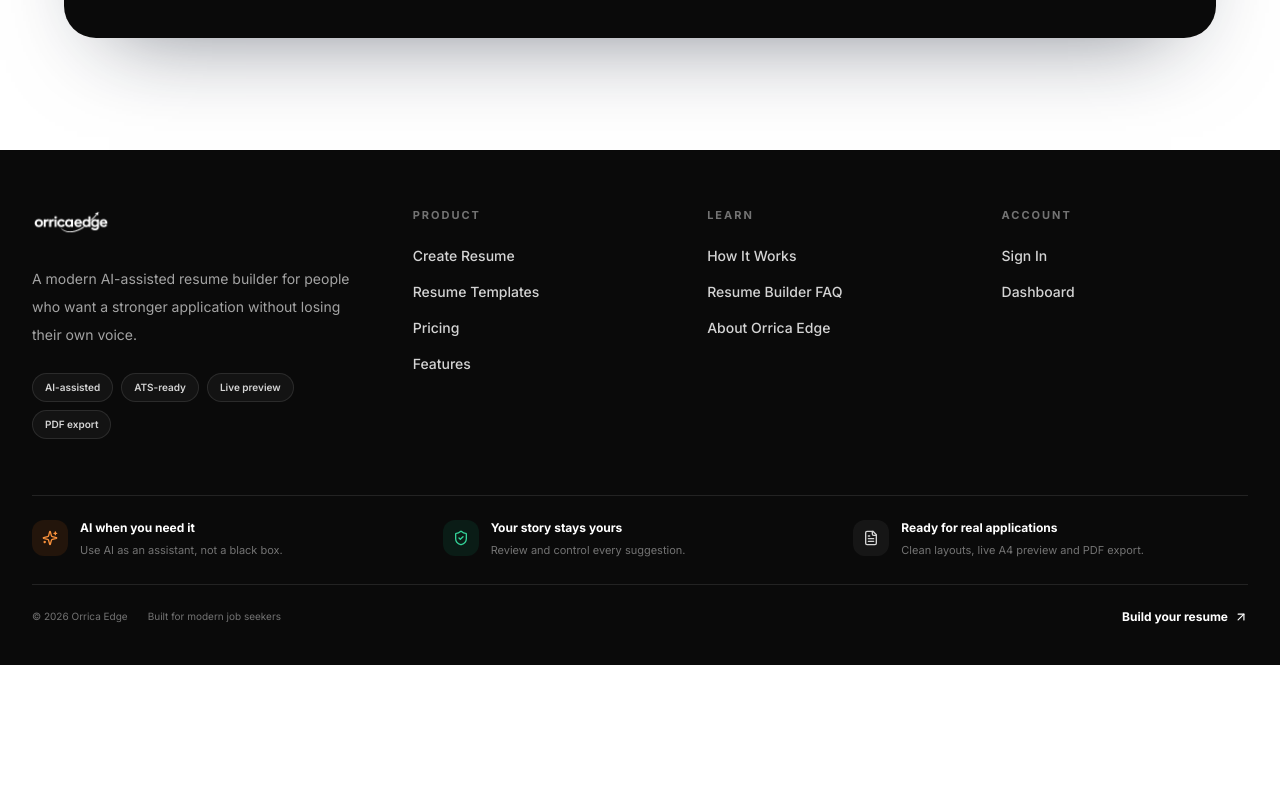
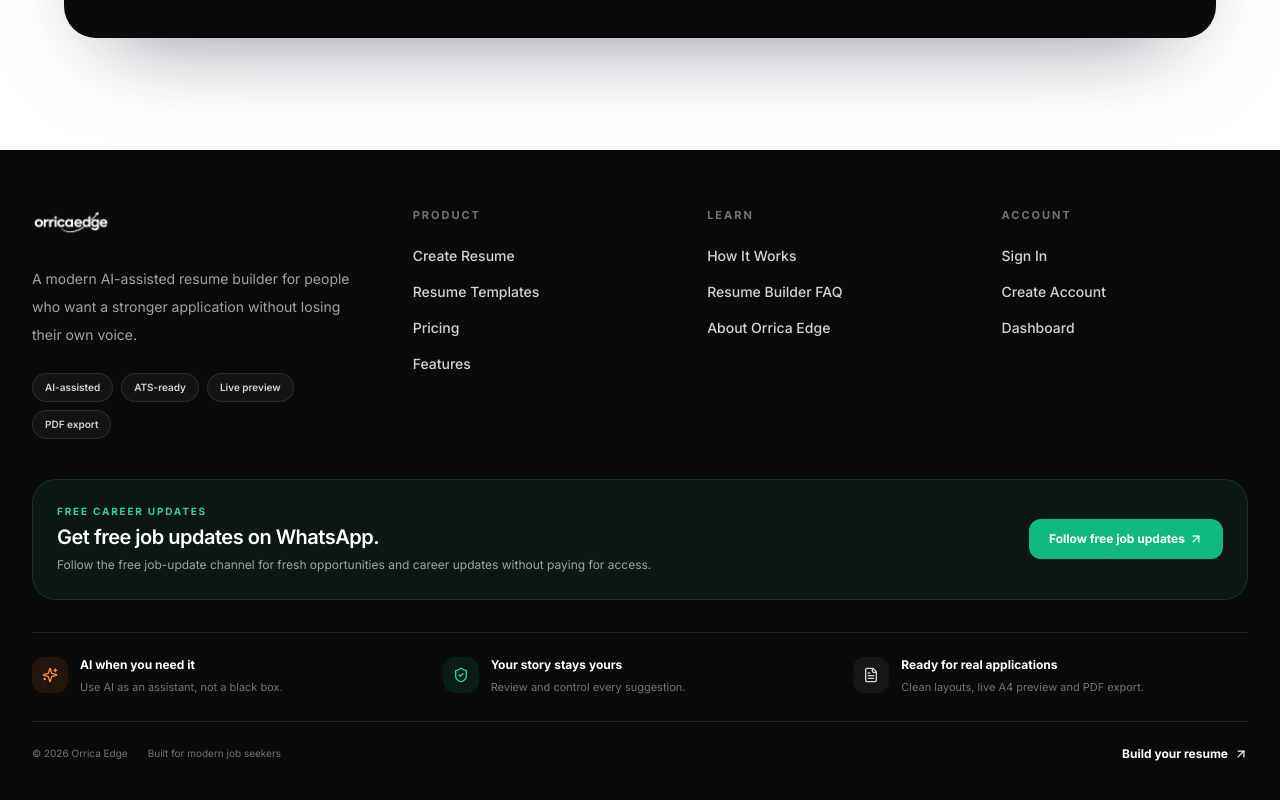
Before and after one commit to gautambetu540-droid/orrica-edge-resume-builder, a Next.js app: page / in a window 1280 px wide. Shown: the part 6759-7559 px from the top of the page. Before the commit the page ends 7424 px from the top, so only its background shows below. Built offline with nearby package versions, Linux system fonts and the light colour scheme; no server answers.

Commit message:
Add free jobs channel to footer

```diff
--- a/components/landing/SiteFooter.tsx
+++ b/components/landing/SiteFooter.tsx
@@ -1,10 +1,12 @@
 import Link from 'next/link';
 import { ArrowUpRight, Check, FileText, ShieldCheck, Sparkles } from 'lucide-react';
+
+const JOB_CHANNEL = 'https://whatsapp.com/channel/0029VbAsVFr4Y9lwo6JDRA2t';
 
 const COLUMNS = [
   { title: 'Product', links: [{ href: '/resume/new', label: 'Create Resume' }, { href: '/templates', label: 'Resume Templates' }, { href: '/pricing', label: 'Pricing' }, { href: '/#features', label: 'Features' }] },
   { title: 'Learn', links: [{ href: '/#how-it-works', label: 'How It Works' }, { href: '/#faq', label: 'Resume Builder FAQ' }, { href: '/about', label: 'About Orrica Edge' }] },
-  { title: 'Account', links: [{ href: '/login', label: 'Sign In' }, { href: '/dashboard', label: 'Dashboard' }] },
+  { title: 'Account', links: [{ href: '/login', label: 'Sign In' }, { href: '/signup', label: 'Create Account' }, { href: '/dashboard', label: 'Dashboard' }] },
 ];
 
 export function SiteFooter() {
@@ -13,17 +15,21 @@ export function SiteFooter() {
       <div className="mx-auto max-w-7xl px-5 pb-10 pt-14 lg:px-8">
         <div className="grid gap-12 lg:grid-cols-[1.35fr_1fr_1fr_1fr]">
           <div>
-            <Link href="/" className="inline-flex items-center gap-2">
-              {/* eslint-disable-next-line @next/next/no-img-element */}
-              <img src="/logo-orricaedge.png" alt="Orrica Edge" className="h-8 w-auto brightness-0 invert" />
-            </Link>
+            <Link href="/" className="inline-flex items-center gap-2"><img src="/logo-orricaedge.png" alt="Orrica Edge" className="h-8 w-auto brightness-0 invert" /></Link>
             <p className="mt-5 max-w-sm text-sm leading-7 text-neutral-400">A modern AI-assisted resume builder for people who want a stronger application without losing their own voice.</p>
             <div className="mt-6 flex flex-wrap gap-2">{['AI-assisted', 'ATS-ready', 'Live preview', 'PDF export'].map((item) => <span key={item} className="rounded-full border border-white/10 bg-white/[0.04] px-3 py-1.5 text-[10px] font-semibold text-neutral-300">{item}</span>)}</div>
           </div>
           {COLUMNS.map((col) => <div key={col.title}><h3 className="text-[11px] font-black uppercase tracking-[0.18em] text-neutral-500">{col.title}</h3><ul className="mt-5 space-y-3">{col.links.map((link) => <li key={link.href}><Link href={link.href} className="group inline-flex items-center text-sm font-medium text-neutral-300 transition-colors hover:text-white">{link.label}<ArrowUpRight className="ml-1 h-3 w-3 opacity-0 transition-opacity group-hover:opacity-100" /></Link></li>)}</ul></div>)}
         </div>
 
-        <div className="mt-14 grid gap-4 border-y border-white/10 py-6 sm:grid-cols-3">
+        <div className="mt-10 overflow-hidden rounded-3xl border border-emerald-400/15 bg-emerald-400/[0.06] p-5 sm:p-6">
+          <div className="flex flex-col gap-4 sm:flex-row sm:items-center sm:justify-between">
+            <div><p className="text-[10px] font-black uppercase tracking-[0.18em] text-emerald-400">Free career updates</p><h3 className="mt-1 text-xl font-semibold tracking-tight">Get free job updates on WhatsApp.</h3><p className="mt-1 max-w-2xl text-xs leading-5 text-neutral-400">Follow the free job-update channel for fresh opportunities and career updates without paying for access.</p></div>
+            <a href={JOB_CHANNEL} target="_blank" rel="noreferrer" className="inline-flex shrink-0 items-center justify-center rounded-xl bg-emerald-500 px-5 py-3 text-xs font-black text-white transition-all hover:-translate-y-0.5 hover:bg-emerald-400">Follow free job updates <ArrowUpRight className="ml-1 h-3.5 w-3.5" /></a>
+          </div>
+        </div>
+
+        <div className="mt-8 grid gap-4 border-y border-white/10 py-6 sm:grid-cols-3">
           <div className="flex items-start gap-3"><div className="flex h-9 w-9 shrink-0 items-center justify-center rounded-xl bg-orange-500/10 text-orange-400"><Sparkles className="h-4 w-4" /></div><div><div className="text-xs font-bold">AI when you need it</div><div className="mt-1 text-[11px] leading-5 text-neutral-500">Use AI as an assistant, not a black box.</div></div></div>
           <div className="flex items-start gap-3"><div className="flex h-9 w-9 shrink-0 items-center justify-center rounded-xl bg-emerald-500/10 text-emerald-400"><ShieldCheck className="h-4 w-4" /></div><div><div className="text-xs font-bold">Your story stays yours</div><div className="mt-1 text-[11px] leading-5 text-neutral-500">Review and control every suggestion.</div></div></div>
           <div className="flex items-start gap-3"><div className="flex h-9 w-9 shrink-0 items-center justify-center rounded-xl bg-white/5 text-neutral-300"><FileText className="h-4 w-4" /></div><div><div className="text-xs font-bold">Ready for real applications</div><div className="mt-1 text-[11px] leading-5 text-neutral-500">Clean layouts, live A4 preview and PDF export.</div></div></div>
```
